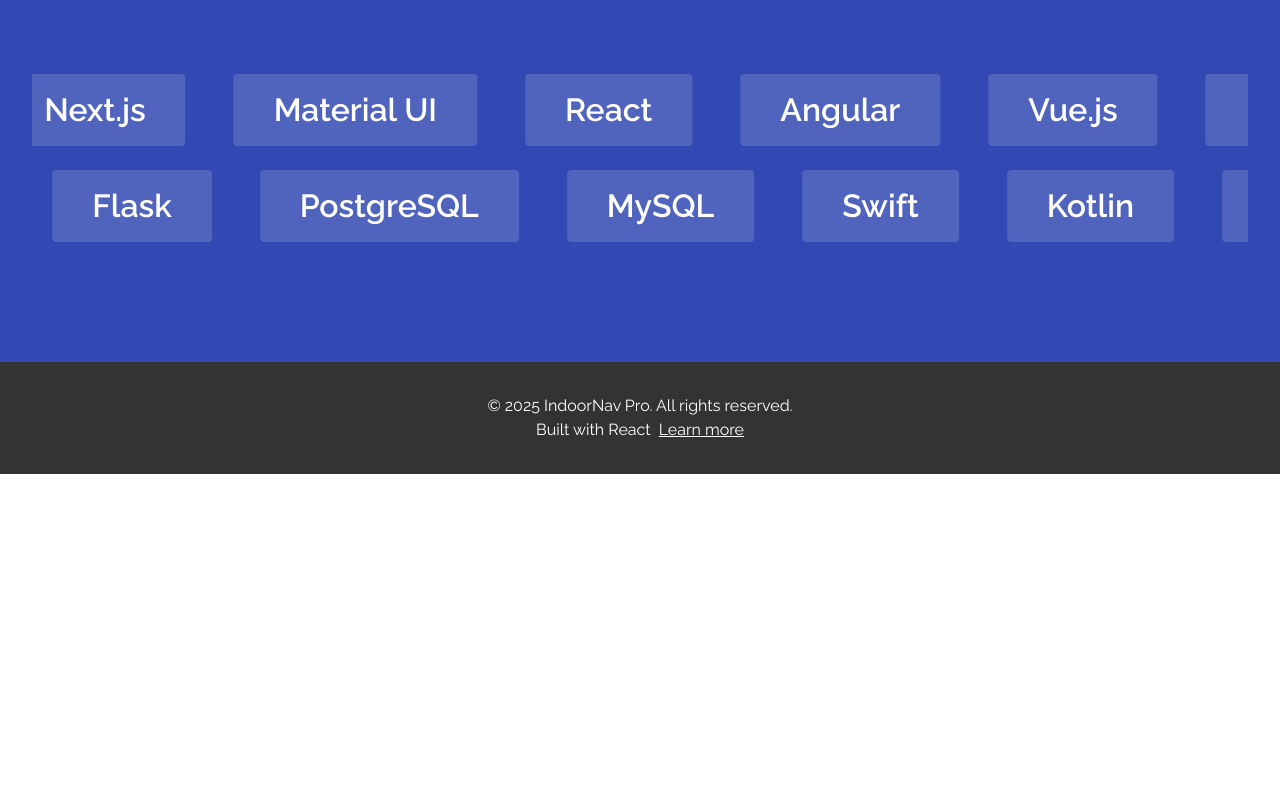
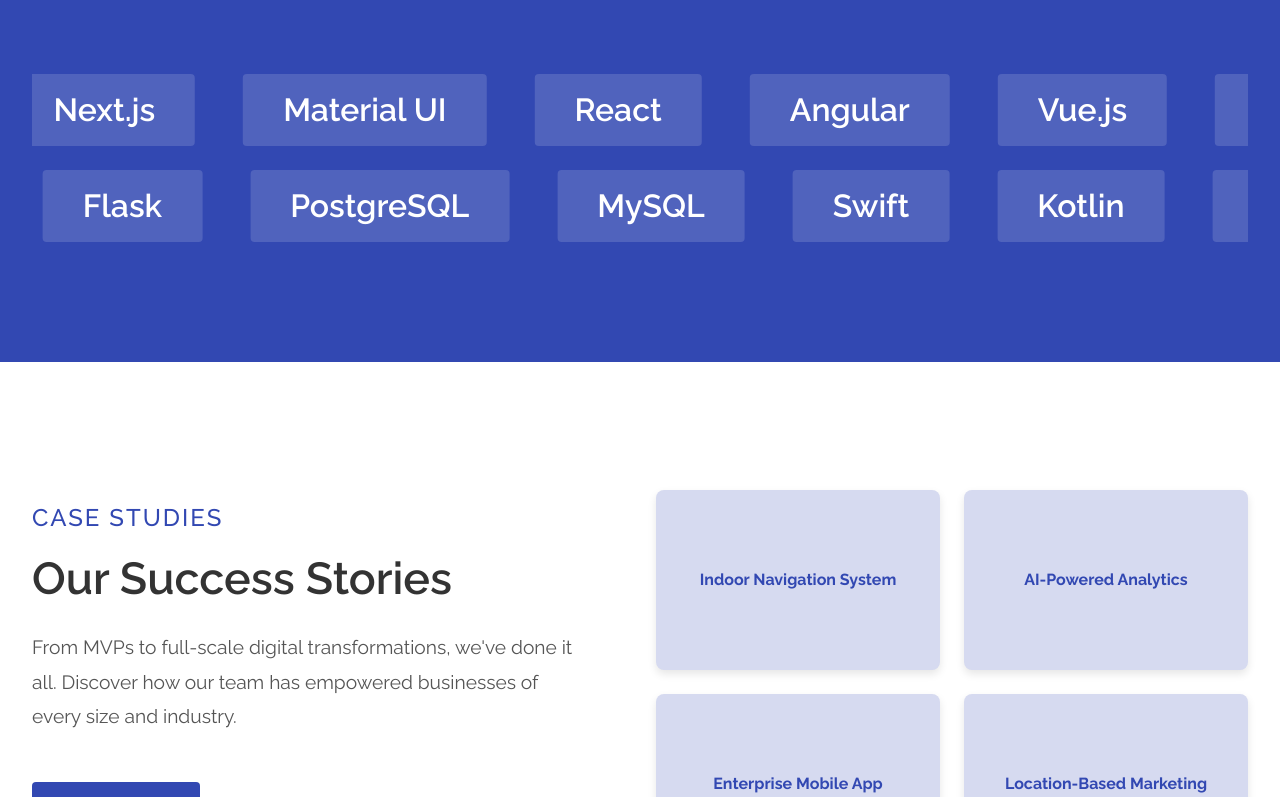
Before and after one commit to seanb1526/IndoorNavPro.com, a React (Vite) app: page / in a window 1280 px wide. Shown: the part 2000-2797 px from the top of the page. Before the commit the page ends 2474 px from the top, so only its background shows below. Built offline with nearby package versions, Linux system fonts and the light colour scheme.

Commit message:
case studies section on landing + other ui changes

```diff
--- a/src/components/Navbar.jsx
+++ b/src/components/Navbar.jsx
@@ -8,7 +8,7 @@
     justifyContent: 'space-between',
     alignItems: 'center',
     padding: '1rem 2rem',
-    backgroundColor: '#3248b2', // Changed to requested blue color
+    backgroundColor: '#192459', // Updated to the requested darker blue color
     position: 'fixed',
     width: '100%',
     zIndex: 1000,
--- a/src/pages/LandingPage.jsx
+++ b/src/pages/LandingPage.jsx
@@ -321,6 +321,164 @@
           </div>
         </div>
       </section>
+
+      {/* Case Studies Section */}
+      <section style={{
+        padding: '8rem 2rem',
+        backgroundColor: '#fff',
+        display: 'flex',
+        flexDirection: 'row',
+        justifyContent: 'space-between',
+        alignItems: 'center',
+        maxWidth: '1400px',
+        margin: '0 auto',
+        flexWrap: 'wrap'
+      }}>
+        {/* Left Content - Text and Button */}
+        <div style={{
+          flex: '1',
+          minWidth: '300px',
+          textAlign: 'left',
+          marginRight: '2rem',
+          marginBottom: '2rem'
+        }}>
+          <h3 style={{
+            fontSize: '1.5rem',
+            fontWeight: '500',
+            marginBottom: '1rem',
+            fontFamily: "'Raleway', sans-serif",
+            color: '#3248b2',
+            textTransform: 'uppercase',
+            letterSpacing: '2px'
+          }}>Case Studies</h3>
+
+          <h2 style={{
+            fontSize: '2.8rem',
+            fontWeight: '600',
+            marginBottom: '1.5rem',
+            fontFamily: "'Raleway', sans-serif",
+            color: '#333',
+            lineHeight: '1.2'
+          }}>Our Success Stories</h2>
+
+          <p style={{
+            fontSize: '1.2rem',
+            lineHeight: '1.8',
+            color: '#555',
+            marginBottom: '2rem',
+            fontFamily: "'Raleway', sans-serif",
+            maxWidth: '550px'
+          }}>
+            From MVPs to full-scale digital transformations, we've done it all. Discover how our team has empowered businesses of every size and industry.
+          </p>
+
+          <Link to="/projects" style={{
+            ...buttonStyle,
+            display: 'inline-block',
+            marginTop: '1rem'
+          }}>
+            More Projects
+          </Link>
+        </div>
+
+        {/* Right Content - 2x2 Grid of Projects */}
+        <div style={{
+          flex: '1',
+          minWidth: '300px',
+          display: 'grid',
+          gridTemplateColumns: 'repeat(2, 1fr)',
+          gap: '1.5rem',
+          height: '100%'
+        }}>
+          {/* Project 1 */}
+          <div style={{
+            borderRadius: '8px',
+            overflow: 'hidden',
+            backgroundColor: '#d6daf0', // Changed from the gradient to a solid light blue
+            height: '180px',
+            position: 'relative',
+            boxShadow: '0 4px 8px rgba(0, 0, 0, 0.1)',
+            transition: 'transform 0.3s ease',
+            cursor: 'pointer',
+            display: 'flex',
+            alignItems: 'center',
+            justifyContent: 'center'
+          }}>
+            <h4 style={{
+              color: '#3248b2', // Kept the blue text color
+              fontFamily: "'Raleway', sans-serif",
+              textAlign: 'center',
+              padding: '0 1rem'
+            }}>Indoor Navigation System</h4>
+          </div>
+
+          {/* Project 2 */}
+          <div style={{
+            borderRadius: '8px',
+            overflow: 'hidden',
+            backgroundColor: '#d6daf0', // Changed from the gradient to a solid light blue
+            height: '180px',
+            position: 'relative',
+            boxShadow: '0 4px 8px rgba(0, 0, 0, 0.1)',
+            transition: 'transform 0.3s ease',
+            cursor: 'pointer',
+            display: 'flex',
+            alignItems: 'center',
+            justifyContent: 'center'
+          }}>
+            <h4 style={{
+              color: '#3248b2', // Kept the blue text color
+              fontFamily: "'Raleway', sans-serif",
+              textAlign: 'center',
+              padding: '0 1rem'
+            }}>AI-Powered Analytics</h4>
+          </div>
+
+          {/* Project 3 */}
+          <div style={{
+            borderRadius: '8px',
+            overflow: 'hidden',
+            backgroundColor: '#d6daf0', // Changed from the gradient to a solid light blue
+            height: '180px',
+            position: 'relative',
+            boxShadow: '0 4px 8px rgba(0, 0, 0, 0.1)',
+            transition: 'transform 0.3s ease',
+            cursor: 'pointer',
+            display: 'flex',
+            alignItems: 'center',
+            justifyContent: 'center'
+          }}>
+            <h4 style={{
+              color: '#3248b2', // Kept the blue text color
+              fontFamily: "'Raleway', sans-serif",
+              textAlign: 'center',
+              padding: '0 1rem'
+            }}>Enterprise Mobile App</h4>
+          </div>
+
+          {/* Project 4 */}
+          <div style={{
+            borderRadius: '8px',
+            overflow: 'hidden',
+            backgroundColor: '#d6daf0', // Changed from the gradient to a solid light blue
+            height: '180px',
+            position: 'relative',
+            boxShadow: '0 4px 8px rgba(0, 0, 0, 0.1)',
+            transition: 'transform 0.3s ease',
+            cursor: 'pointer',
+            display: 'flex',
+            alignItems: 'center',
+            justifyContent: 'center'
+          }}>
+            <h4 style={{
+              color: '#3248b2', // Kept the blue text color
+              fontFamily: "'Raleway', sans-serif",
+              textAlign: 'center',
+              padding: '0 1rem'
+            }}>Location-Based Marketing</h4>
+          </div>
+        </div>
+      </section>
     </div>
   );
 }
```
